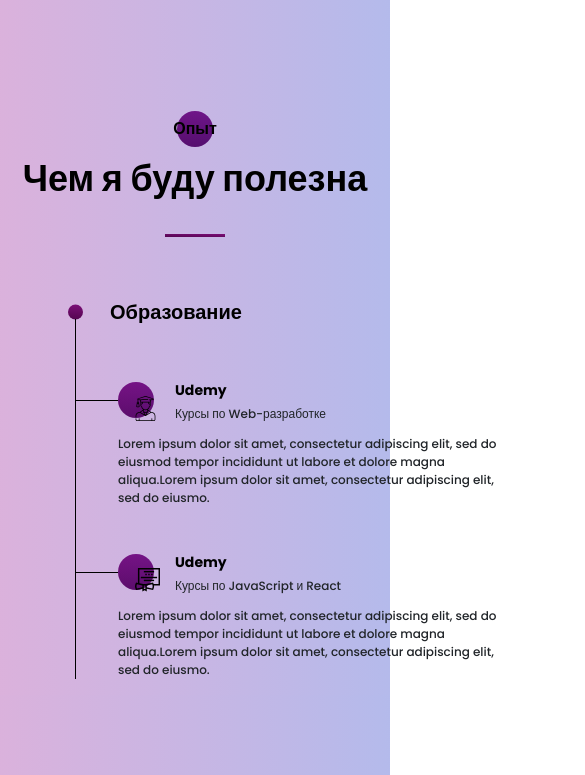
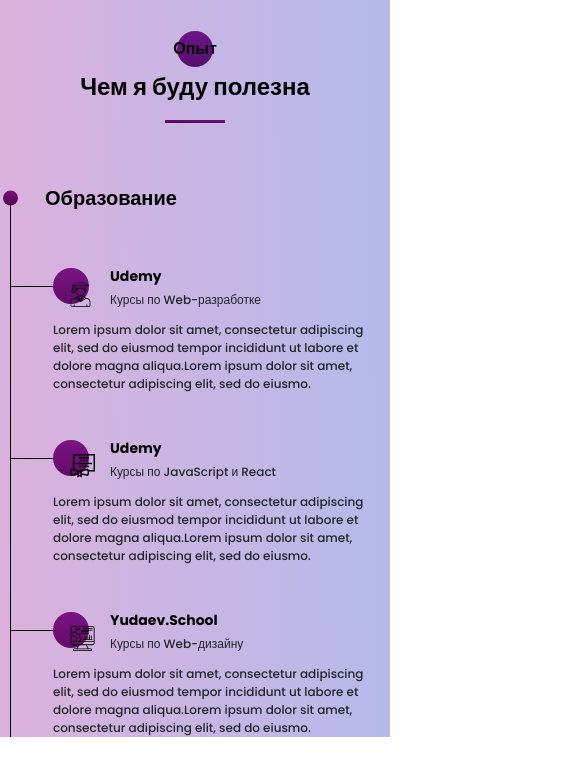
Before and after one commit to anna-webdev/portfolio, a website: page src/index.html in a window 390 px wide. Shown: the part 1829-2604 px from the top of the page, 585 px wide, since content can reach past the window. After the commit the page ends 2566 px from the top, so only its background shows below. Drawn offline with nearby package versions, Linux system fonts and the light colour scheme; files that its build step writes are made by us from their sources.

Commit message:
3 экран, исправила, адаптировала. Доработать псевдоэлемент

```diff
--- a/src/index.html
+++ b/src/index.html
@@ -151,10 +151,10 @@
             <div class="divider"></div>
 
             <div class="resume__wrapper">
-                <div class="resume__column">
+                <class class="resume__column">
                     <h3 class="title title_fs20 title_black resume__column-title">Образование</h3>
-                    <ul>
-                        <li>
+                    <div class="resume__educate">
+
                             <div class="resume__item">
                                 <div class="resume__item-head">
                                     <div class="resume__item-icon">
@@ -165,10 +165,9 @@
                                 </div>
                                 <div class="resume__item-body">Lorem ipsum dolor sit amet, consectetur adipiscing elit, sed do eiusmod tempor incididunt ut labore et dolore magna aliqua.Lorem ipsum dolor sit amet, consectetur adipiscing elit, sed do eiusmo. </div>
                             </div>
-                        </li>
 
-                        <li>
-                            <div class="resume__item">
+
+                         <div class="resume__item resume__item-java">
                                 <div class="resume__item-head">
                                     <div class="resume__item-icon">
                                         <img src="icons/experience/Courses.svg" alt="course2">
@@ -178,14 +177,8 @@
                                 </div>
                                 <div class="resume__item-body">Lorem ipsum dolor sit amet, consectetur adipiscing elit, sed do eiusmod tempor incididunt ut labore et dolore magna aliqua.Lorem ipsum dolor sit amet, consectetur adipiscing elit, sed do eiusmo. </div>
                             </div>
-                        </li>
-                    </ul>
-                </div>
-                <div class="resume__column">
-                    <h3 class="title title_fs20 title_black resume__column-title">Образование</h3>
-                    <ul>
-                        <li>
-                            <div class="resume__item">
+
+                            <div class="resume__item resume__item-Yudaev">
                                 <div class="resume__item-head">
                                     <div class="resume__item-icon">
                                         <img src="icons/experience/Developer.svg" alt="course1">
@@ -195,16 +188,14 @@
                                 </div>
                                 <div class="resume__item-body">Lorem ipsum dolor sit amet, consectetur adipiscing elit, sed do eiusmod tempor incididunt ut labore et dolore magna aliqua.Lorem ipsum dolor sit amet, consectetur adipiscing elit, sed do eiusmo. </div>
                             </div>
-                        </li>
+                    </div>
+                </class>
 
-
-                    </ul>
-                </div>
             </div>
         </div>
     </section>
 
-    <section class="usage">
+    <!-- <section class="usage">
         <div class="container">
             <h2 class="title title_fs16 title_black usage__title">Навыки</h2>
             <div class="title title_black usage__subtitle">Что я использую в работе</div>
@@ -433,7 +424,7 @@
                 </div>
             </div>
         </div>
-    </section>
+    </section> -->
 
 
    <script src="js/script.js"></script>
--- a/src/sass/blocks/_media.scss
+++ b/src/sass/blocks/_media.scss
@@ -42,6 +42,11 @@
             }
         }
     }
+    .resume {
+        &__wrapper {
+            margin-left: 25px;
+        }
+    }
 }
 
 @media (max-width: 992px) {
@@ -73,6 +78,22 @@
             }
         }
     }
+    .resume {
+        &__wrapper {
+            margin-left: 0;
+        }
+        &__educate {
+            grid-template-columns: repeat(2, 360px);
+        }
+        &__item {
+            &-java {
+                &:before {
+                    width: 403px;
+                    left: -360px;
+                }
+        }
+    }
+}
 }
 
 @media (max-width: 768px) {
@@ -118,6 +139,29 @@
                 column-gap: 20px;
             }
         }
+    }
+    .resume {
+        &__subtitle {
+            font-size: 24px;
+            line-height: 36px;
+        }
+        .divider {
+            margin-top: 15px;
+        }
+        &__educate {
+            margin: 0 auto;
+            grid-template-columns: 520px;
+        }
+        &__item {
+            &-java {
+                grid-row: 2 / 3;
+                grid-column: 1 / 2;
+                &:before {
+                    width: 43px;
+                    left: 0;
+                }
+        }
+    }
     }
 }
 
@@ -180,4 +224,18 @@
             grid-template-columns: 1fr;
         }
     }
+    .resume {
+        padding-top: 40px;
+        &__educate {
+            grid-template-columns: 1fr;
+        }
+        &__item {
+            &-java {
+                &:after {
+                height: calc(100% + 20px);
+                top: -20px;
+                }
+            }
+        }
+    }
 }
--- a/src/sass/blocks/_resume.scss
+++ b/src/sass/blocks/_resume.scss
@@ -17,10 +17,7 @@
     }
     &__wrapper {
         margin-top: 60px;
-        margin-left: 65px;
-        display: grid;
-        grid-template-columns: repeat(2, 425px);
-        column-gap: 135px;
+        margin-left: 165px;
     }
     &__column {
         &-title {
@@ -39,22 +36,11 @@
 
             }
         }
-        ul {
-            list-style-type: none;
-            li {
-                position: relative;
-                &:after {
-                    content: '';
-                    width: 1px;
-                    height: calc(100% + 16px);
-                    position: absolute;
-                    top: -16px;
-                    left: 0;
-                    background: #000000;
-                }
-            }
+    }
+    &__educate {
+        display: grid;
+        grid-template: repeat(3, minmax(172px, auto)) / repeat(2, 425px);
         }
-    }
     &__item {
         position: relative;
         &:before {
@@ -64,6 +50,33 @@
             width: 43px;
             height: 1px;
             background: #000;
+        }
+        &:after {
+            content: '';
+            width: 1px;
+            height: calc(100% + 16px);
+            position: absolute;
+            top: -16px;
+            left: 0;
+            background: #000000;
+            }
+        &-java {
+            grid-row: 2 / 3;
+            grid-column: 2 / 3;
+            &:before {
+                width: 468px;
+                left: -425px;
+            }
+            &:after {
+                display: none;
+            }
+        }
+        &-Yudaev {
+            grid-row: 3 / 4;
+            &:after {
+                height: calc(100% + 172px);
+                top: -172px;
+            }
         }
         &-head {
             position: relative;
@@ -95,4 +108,5 @@
             margin-top: 4px;
         }
     }
+
 }
```
Also changed, not shown: dist/css/style.min.css, dist/index.html.
